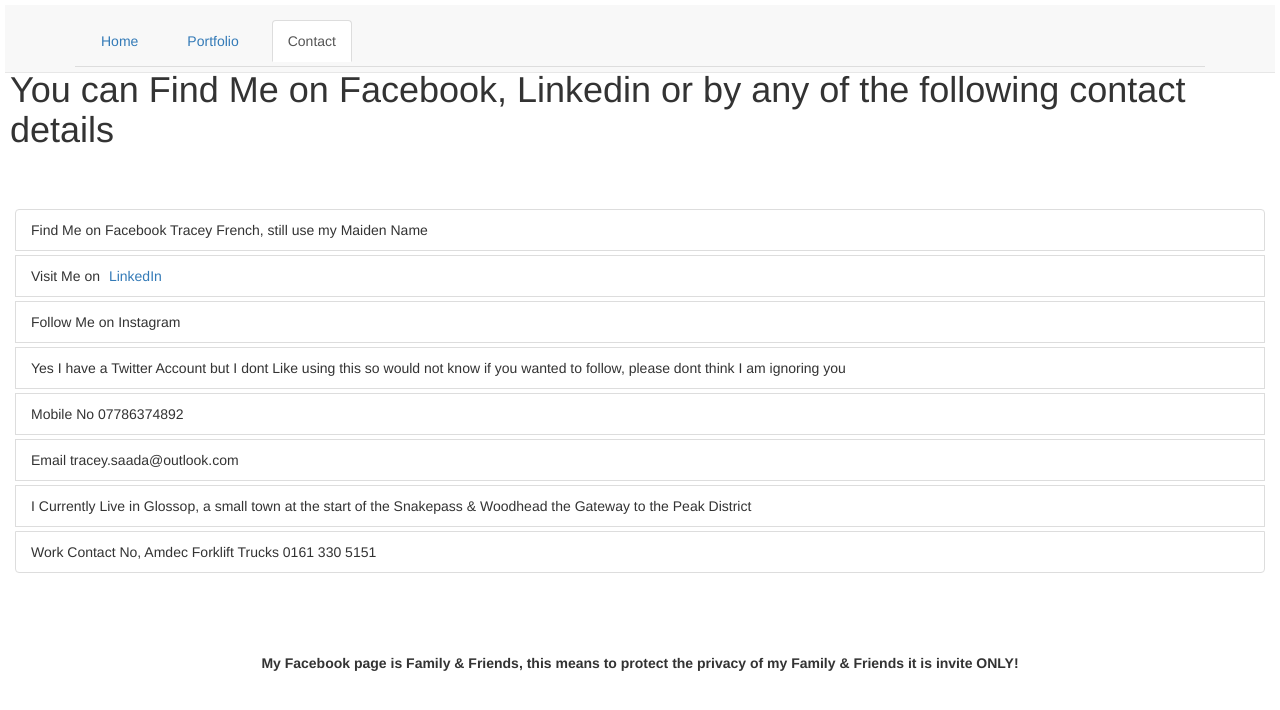
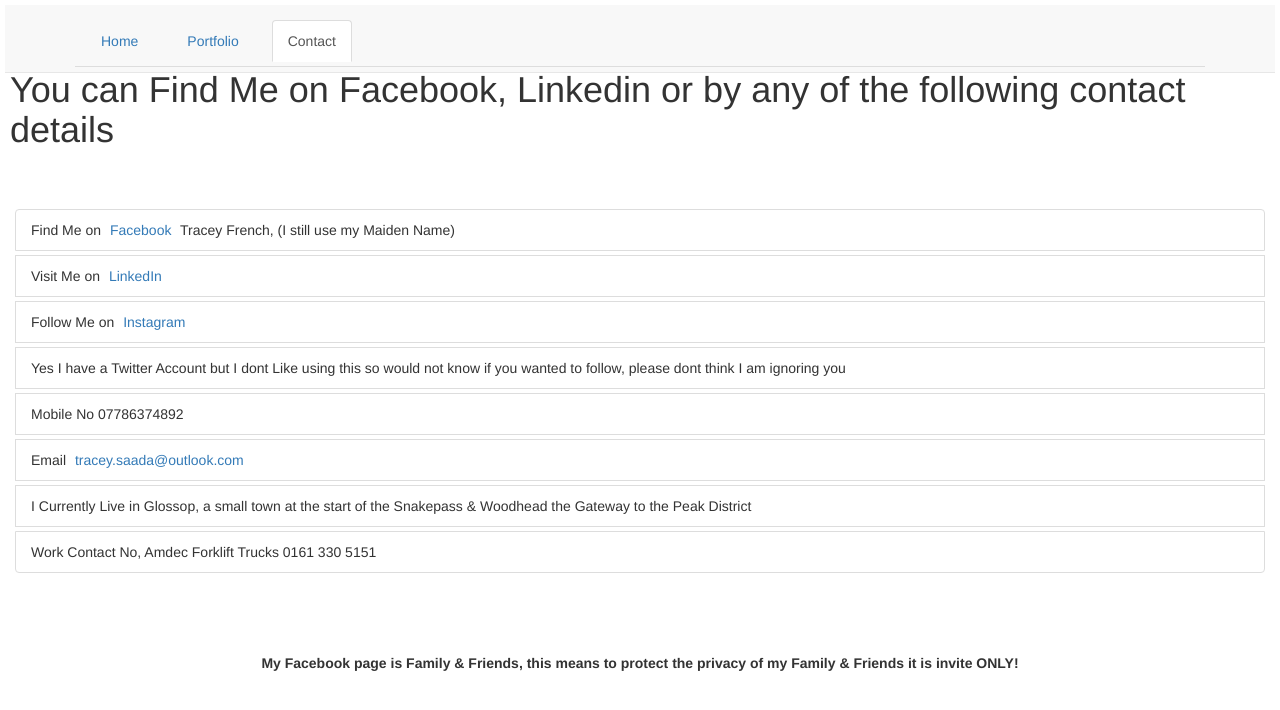
Before and after one commit to traceysaada/week-2-responsive-portfolio, a plain HTML site: page contact.html in a window 1280 px wide. Drawn offline with nearby package versions, Linux system fonts and the light colour scheme.

Commit message:
added links to contacts page

```diff
--- a/contact.html
+++ b/contact.html
@@ -27,12 +27,12 @@
       <br>
       <br>
       <ul class="list-group">
-        <li class="list-group-item">Find Me on Facebook Tracey French, still use my Maiden Name</li>
+        <li class="list-group-item">Find Me on <a href="url">Facebook</a> Tracey French, (I still use my Maiden Name)</li>
         <li class="list-group-item">Visit Me on <a href="url">LinkedIn</a></li>
-        <li class="list-group-item">Follow Me on Instagram</li>
+        <li class="list-group-item">Follow Me on <a href="url">Instagram</a></li>
         <li class="list-group-item">Yes I have a Twitter Account but I dont Like using this so would not know if you wanted to follow, please dont think I am ignoring you</li>
         <li class="list-group-item">Mobile No 07786374892</li>
-        <li class="list-group-item">Email tracey.saada@outlook.com</li>
+        <li class="list-group-item">Email <a href="url">tracey.saada@outlook.com</a></li>
         <li class="list-group-item">I Currently Live in Glossop, a small town at the start of the Snakepass & Woodhead the Gateway to the Peak District</li>
      <li Class="list-group-item">Work Contact No, Amdec Forklift Trucks 0161 330 5151 </li>
     </ul>
```
